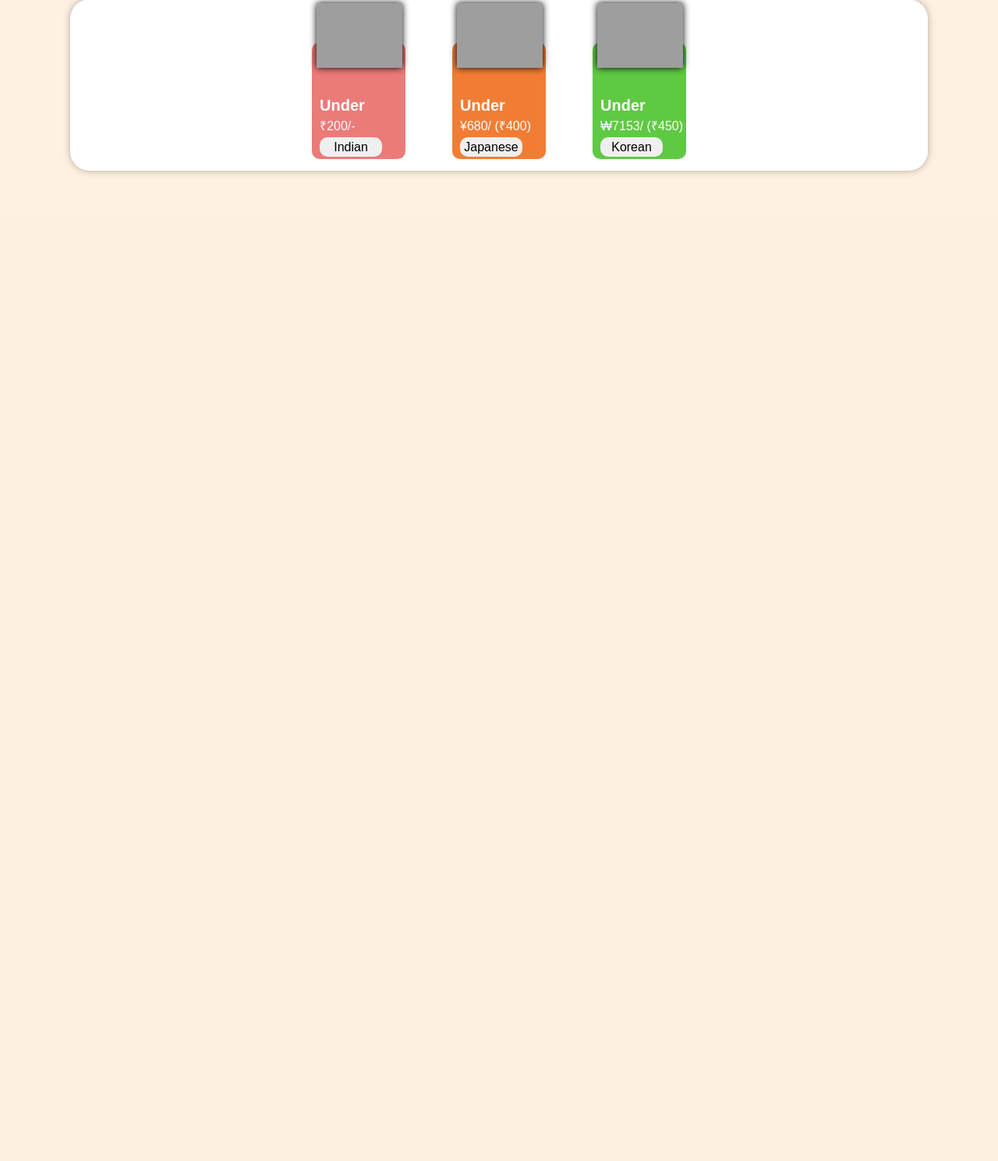
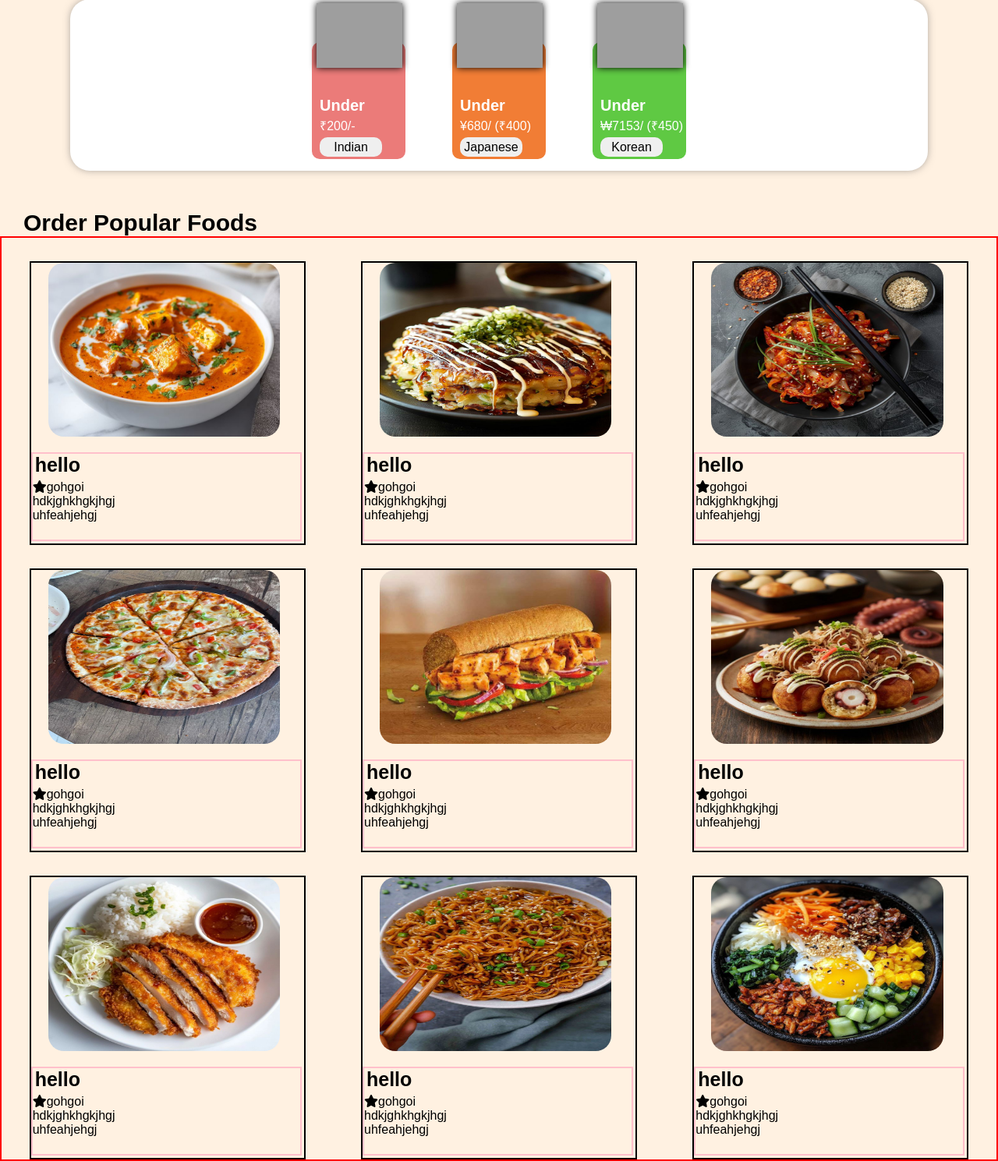
Before and after one commit to Sharndeep739/sharn-pro-final, a PHP site: page /main.html in a window 1280 px wide. Shown: the part 561-2050 px from the top of the page at 78% size. Before the commit the page ends 784 px from the top, so only its background shows below. Run offline with PHP 8.4, Linux system fonts and the light colour scheme; grey boxes are pictures that could not be loaded.

Commit message:
8:06 03-Feb-2026

```diff
--- a/css/main.css
+++ b/css/main.css
@@ -352,3 +352,53 @@ header{
     cursor: pointer;
 
 }
+
+/* product list */
+
+    h1{
+        font-size: 30px;
+        margin: 50px 0 -60px 30px;
+
+    }
+.pro_list{
+    border: 2px solid red;
+    display: flex;
+    flex-direction: row;
+    flex-wrap: wrap;
+    justify-content: space-around;
+    position: relative;
+    top: 60px;
+}
+.pro_list #item1,#item2,#item3,#item4,#item5,#item6,#item7,#item8,#item9{
+    height: 360px;
+    width: 350px;
+    border: 2px solid black;
+    margin: 30px 0 0 0;
+}
+.pro_list div #imgs{
+    height: 62%;
+    width: 85%;
+    display: flex;
+    align-items: center;
+    justify-content: center;
+    position: relative;
+    left: 22px;
+    border-radius: 20px;
+    overflow: hidden;
+}
+.pro_list #imgs img{
+    height: 100%;
+    width: 100%;
+}
+.pro_list #text{
+    height: 110px;
+    width: 98%;
+    border: 2px solid pink;
+    position: relative;
+    top: 20px;
+}
+.pro_list h3{
+    font-size: 25px;
+    margin-bottom: 5px;
+    margin-left: 3px;
+}
--- a/main.html
+++ b/main.html
@@ -119,7 +119,127 @@ fast delivery, and consistent quality, so no matter where you
 are, you enjoy food beyond taste.
         </div>
            </pre>
+           <h1>Order Popular Foods</h1>
+           <!-- product list -->
 
+           <div class="pro_list">
+            <div id="item1">
+                <div id="imgs">
+                    <img src="image/indian/Paneer Butter Masala Recipe Ever!.jpg" alt="">
+                </div>
+                <div id="text">
+                    <h3>hello</h3>
+                    <pre><i class="fa-solid fa-star"></i>gohgoi</pre>
+                    <pre>hdkjghkhgkjhgj
+uhfeahjehgj
+                    </pre>
+                </div>
+            </div>
+            <div id="item2">
+                <div id="imgs">
+                    <img src="image/japneses/Okonomiyaki .jpg" alt="">
+                </div>
+                <div id="text">
+                    <h3>hello</h3>
+                    <pre><i class="fa-solid fa-star"></i>gohgoi</pre>
+                    <pre>hdkjghkhgkjhgj
+uhfeahjehgj
+                    </pre>
+                </div>
+            </div>
+            <div id="item3">
+                <div id="imgs">
+                    <img src="image/korean/kimchi.jpg" alt="">
+                </div>
+                <div id="text">
+                    <h3>hello</h3>
+                    <pre><i class="fa-solid fa-star"></i>gohgoi</pre>
+                    <pre>hdkjghkhgkjhgj
+uhfeahjehgj
+                    </pre>
+                </div>
+
+            </div>
+            <div id="item4">
+                <div id="imgs">
+                    <img src="image/indian/pizza.jpg" alt="">
+                </div>
+                <div id="text">
+                    <h3>hello</h3>
+                    <pre><i class="fa-solid fa-star"></i>gohgoi</pre>
+                    <pre>hdkjghkhgkjhgj
+uhfeahjehgj
+                    </pre>
+                </div>
+
+            </div>
+            <div id="item5">
+                <div id="imgs">
+                    <img src="image/indian/Subway Sandwiches, According to Dietitians.jpg" alt="">
+                </div>
+                <div id="text">
+                    <h3>hello</h3>
+                    <pre><i class="fa-solid fa-star"></i>gohgoi</pre>
+                    <pre>hdkjghkhgkjhgj
+uhfeahjehgj
+                    </pre>
+                </div>
+
+            </div>
+            <div id="item6">
+                <div id="imgs">
+                    <img src="image/japneses/Takoyaki.jpg" alt="">
+                </div>
+                <div id="text">
+                    <h3>hello</h3>
+                    <pre><i class="fa-solid fa-star"></i>gohgoi</pre>
+                    <pre>hdkjghkhgkjhgj
+uhfeahjehgj
+                    </pre>
+                </div>
+
+            </div>
+            <div id="item7">
+                <div id="imgs">
+                    <img src="image/japneses/tonkatsu.jpg" alt="">
+                </div>
+                <div id="text">
+                    <h3>hello</h3>
+                    <pre><i class="fa-solid fa-star"></i>gohgoi</pre>
+                    <pre>hdkjghkhgkjhgj
+uhfeahjehgj
+                    </pre>
+                </div>
+
+            </div>
+            <div id="item8">
+                <div id="imgs">
+                    <img src="image/korean/Ramen Noodles (Vegan Recipe).jpg" alt="">
+                </div>
+                <div id="text">
+                    <h3>hello</h3>
+                    <pre><i class="fa-solid fa-star"></i>gohgoi</pre>
+                    <pre>hdkjghkhgkjhgj
+uhfeahjehgj
+                    </pre>
+                </div>
+
+            </div>
+            <div id="item9">
+                <div id="imgs">
+                    <img src="image/korean/𝗕𝗶𝗯𝗶𝗺𝗯𝗮𝗽 (𝗞𝗼𝗿𝗲𝗮𝗻 𝗠𝗶𝘅𝗲𝗱 𝗥𝗶𝗰𝗲 𝗕𝗼𝘄𝗹).jpg" alt="">
+                </div>
+                <div id="text">
+                    <h3>hello</h3>
+                    <pre><i class="fa-solid fa-star"></i>gohgoi</pre>
+                    <pre>hdkjghkhgkjhgj
+uhfeahjehgj
+                    </pre>
+                </div>
+
+            </div>
+
+           </div>
     </main>
 
     <footer>
```
